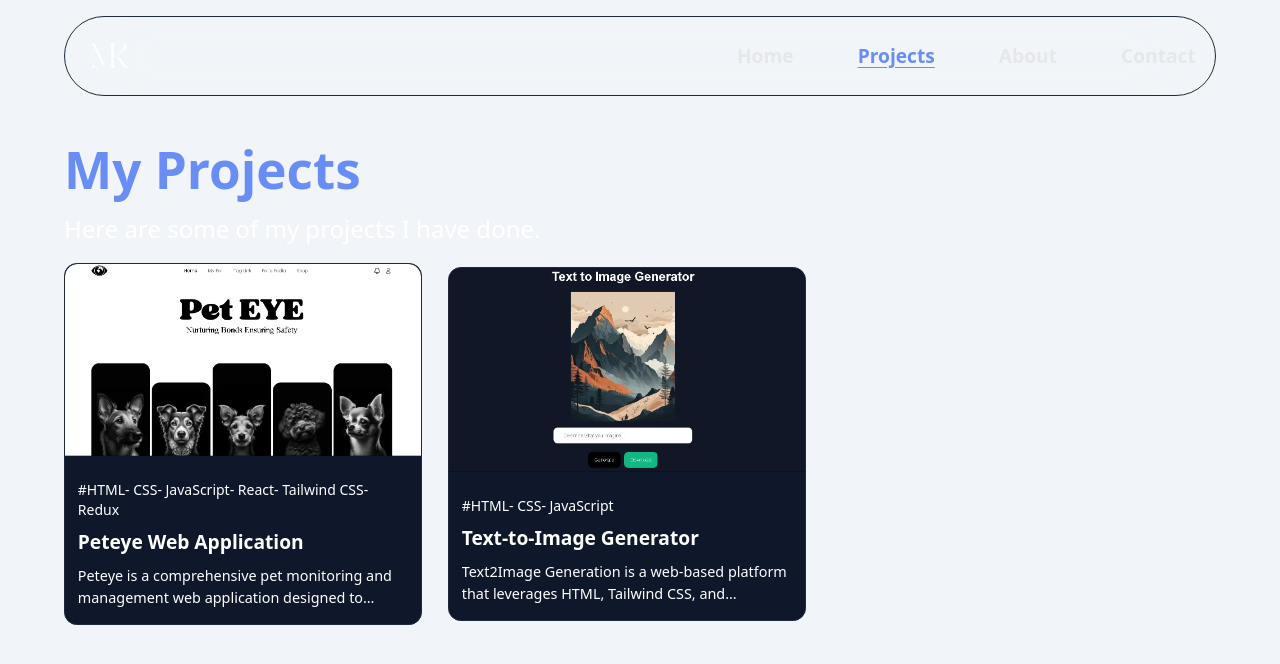
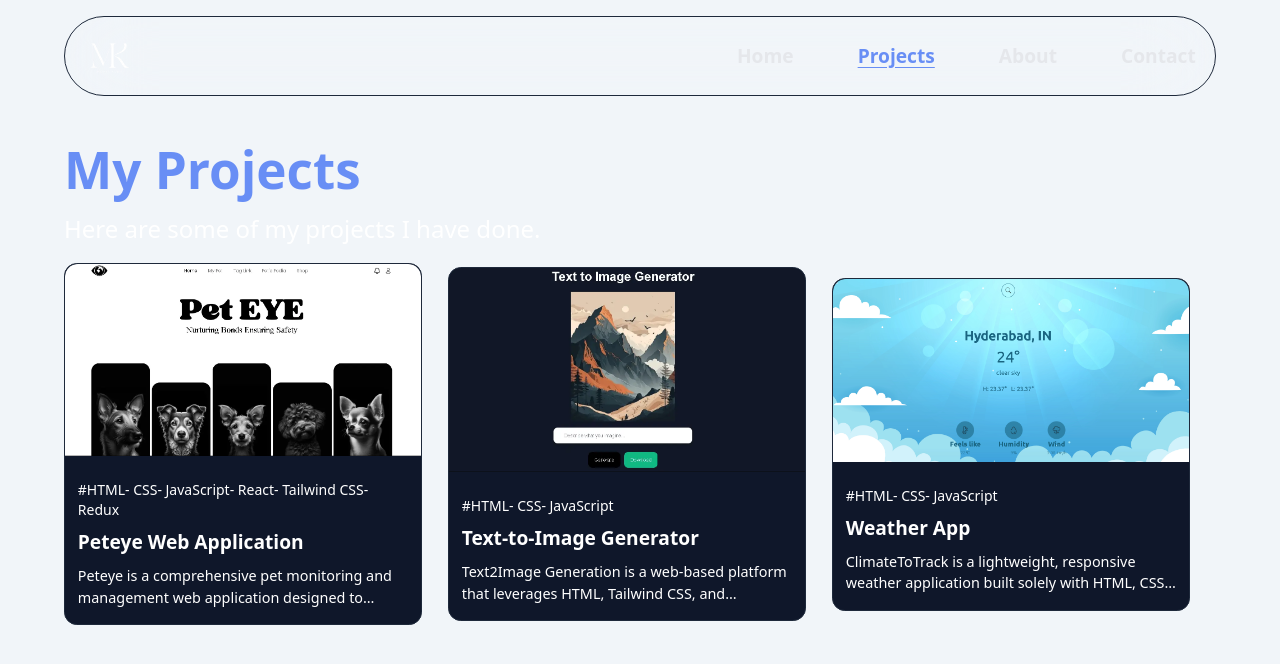
Before and after one commit to Mohitkuril/portfolio, a React (Vite) app: page /projects in a window 1280 px wide. Shown: the top 664 px of the page. Built offline with nearby package versions, Linux system fonts and the light colour scheme.

Commit message:
weather project added

```diff
--- a/src/Pages/Projects/projectData.js
+++ b/src/Pages/Projects/projectData.js
@@ -1,12 +1,14 @@
 import peteyeImage from "../../Components/Images/peteye.petproject.webp";
 import text2imageImage from "../../Components/Images/text2imageproject.webp";
+import weatherapp from "../../Components/Images/weatherapp.webp";
 
 export const projectsData = [
   {
     id: 1,
     title: "Peteye Web Application",
-      description: "Peteye is a comprehensive pet monitoring and management web application designed to enhance pet care through smart technology. The frontend of the application is built with HTML, CSS, JavaScript, React.js, and Tailwind CSS, ensuring a seamless, responsive, and user-friendly experience.  Key features include real-time pet tracking, health monitoring, and an intuitive dashboard for pet owners to manage their pets’ activities efficiently. The clean and interactive UI enhances usability, making it easier for users to navigate and access essential pet-related data effortlessly.  With a modern tech stack and optimized performance, Peteye delivers a visually appealing and highly functional interface that aligns with the needs of pet owners, ensuring a smooth and engaging user experience.",
-      langUsed: ["HTML", "CSS", "JavaScript", "React", "Tailwind CSS","Redux"],
+    description:
+      "Peteye is a comprehensive pet monitoring and management web application designed to enhance pet care through smart technology. The frontend of the application is built with HTML, CSS, JavaScript, React.js, and Tailwind CSS, ensuring a seamless, responsive, and user-friendly experience.  Key features include real-time pet tracking, health monitoring, and an intuitive dashboard for pet owners to manage their pets’ activities efficiently. The clean and interactive UI enhances usability, making it easier for users to navigate and access essential pet-related data effortlessly.  With a modern tech stack and optimized performance, Peteye delivers a visually appealing and highly functional interface that aligns with the needs of pet owners, ensuring a smooth and engaging user experience.",
+    langUsed: ["HTML", "CSS", "JavaScript", "React", "Tailwind CSS", "Redux"],
     image: peteyeImage,
     liveLink: "https://peteye.pet/",
     githubLink: "https://peteye.pet/",
@@ -14,12 +16,21 @@ export const projectsData = [
   {
     id: 2,
     title: "Text-to-Image Generator",
-      description: "Text2Image Generation is a web-based platform that leverages HTML, Tailwind CSS, and JavaScript to provide a seamless text-to-image generation experience. By integrating the Hugging Face Text-to-Image Generator API, users can effortlessly convert textual descriptions into high-quality AI-generated images.  The platform features a clean, responsive, and modern UI, ensuring an intuitive user experience across devices. A dynamically connected modal system efficiently fetches and displays generated images in real time, enhancing usability without requiring page reloads. Smooth API integration, along with optimized error handling and performance improvements such as lazy loading and caching, ensures a fast and reliable experience.  This project demonstrates expertise in API integration, frontend development, and AI-powered image generation. Designed for scalability and future enhancements, potential upgrades include user authentication, image history, cloud storage, and editing tools, making it a robust solution for AI-driven creativity.",
+    description:
+      "Text2Image Generation is a web-based platform that leverages HTML, Tailwind CSS, and JavaScript to provide a seamless text-to-image generation experience. By integrating the Hugging Face Text-to-Image Generator API, users can effortlessly convert textual descriptions into high-quality AI-generated images.  The platform features a clean, responsive, and modern UI, ensuring an intuitive user experience across devices. A dynamically connected modal system efficiently fetches and displays generated images in real time, enhancing usability without requiring page reloads. Smooth API integration, along with optimized error handling and performance improvements such as lazy loading and caching, ensures a fast and reliable experience.  This project demonstrates expertise in API integration, frontend development, and AI-powered image generation. Designed for scalability and future enhancements, potential upgrades include user authentication, image history, cloud storage, and editing tools, making it a robust solution for AI-driven creativity.",
     langUsed: ["HTML", "CSS", "JavaScript"],
     image: text2imageImage,
     liveLink: "https://text2image-generation.netlify.app/",
     githubLink: "https://github.com/Mohitkuril/Text2ImageGeneration",
   },
-
-
+  {
+    id: 3,
+    title: "Weather App",
+    description:
+      "ClimateToTrack is a lightweight, responsive weather application built solely with HTML, CSS, and JavaScript. This project offers users the ability to quickly search for weather information in any city worldwide. The application communicates with a weather API to retrieve current data, providing real-time updates on temperature, humidity, and wind speed. With a focus on simplicity and usability, ClimateToTrack features a clean, intuitive interface designed to ensure a seamless experience for users on both desktop and mobile devices.The project emphasizes efficient performance and minimal design, eliminating unnecessary complexity while delivering essential weather details. Users simply enter a city name into the search bar and receive immediate weather information. The design incorporates responsive layout techniques to adapt to various screen sizes, making it accessible and user-friendly on smartphones, tablets, and desktop computers.",
+    langUsed: ["HTML", "CSS", "JavaScript"],
+    image: weatherapp,
+    liveLink: "https://climatetotrack.netlify.app/",
+    githubLink: "https://github.com/Mohitkuril/Weather-App",
+  },
 ];
```
Also changed, not shown: src/Components/Images/weatherapp.webp (added). Lines whose indentation alone changed are shown as unchanged.
